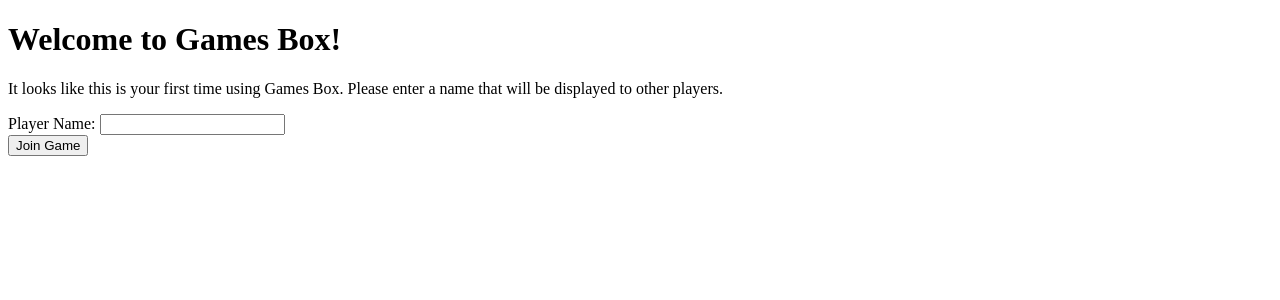
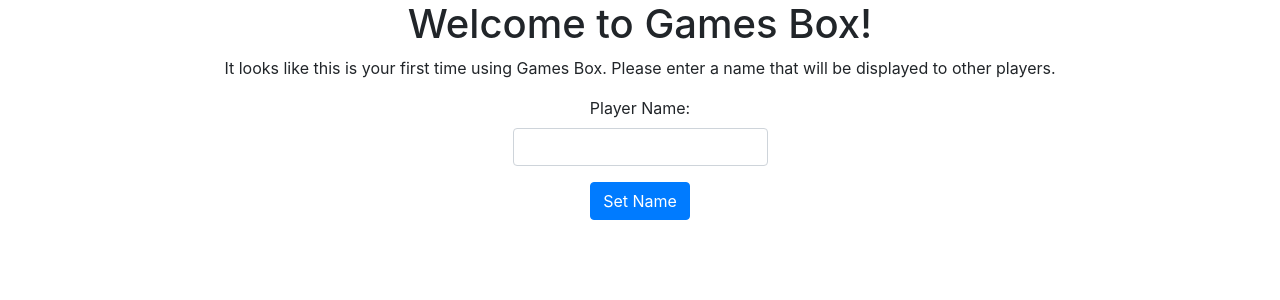
Before and after one commit to Tyler-Yates/games-box, a Python web app: template application/templates/common/new_player.html in a window 1280 px wide. Shown: the top 300 px of the page. Run offline with Jinja, Linux system fonts and the light colour scheme; the template is opened without the code that fills it, so the values that code supplies are empty.

Commit message:
Fix new player screen

```diff
--- a/application/__init__.py
+++ b/application/__init__.py
@@ -65,7 +65,7 @@ def _setup_app(app: Flask):
 
         # Ensure players create an ID cookie
         if ("player_id" not in request.cookies) or ("player_name" not in request.cookies):
-            if not request.url.endswith("/new_player"):
+            if ("vendor" not in request.url) and (not request.url.endswith("/new_player")):
                 return redirect("/new_player")
 
     @app.context_processor
--- a/application/templates/common/index.html
+++ b/application/templates/common/index.html
@@ -1,4 +1,8 @@
 {% extends "common/base.html" %}
+
+{% block title %}
+    <title>Games Box</title>
+{% endblock %}
 
 {% block content %}
     <h1>Game Box</h1>
--- a/application/templates/common/new_player.html
+++ b/application/templates/common/new_player.html
@@ -2,21 +2,29 @@
 <html lang="en">
 <head>
     <meta charset="UTF-8">
+
+    <link rel="stylesheet" href="{{ url_for('static', filename='vendor/bootstrap.min.css') }}">
+    <script src="{{ url_for('static', filename='vendor/jquery.slim.min.js') }}"></script>
+
     <title>Games Box</title>
 </head>
 <body>
-<div class="text-center">
+<div class="text-center container">
     <h1>Welcome to Games Box!</h1>
     <p>
         It looks like this is your first time using Games Box.
         Please enter a name that will be displayed to other players.
     </p>
     <form action="{{ url_for('common.new_player_register') }}" enctype="application/x-www-form-urlencoded" method="post">
-        <div class="form-group">
-            <label for="player_name_join" class="form-label">Player Name: </label>
-            <input id="player_name_join" name="player_name" type="text" maxlength="32" class="form-control">
+        <div class="row">
+            <div class="col-lg-3 mx-auto">
+                <div class="form-group">
+                    <label for="player_name_join" class="form-label">Player Name: </label>
+                    <input id="player_name_join" name="player_name" type="text" maxlength="32" class="form-control">
+                </div>
+            </div>
         </div>
-        <button type="submit" class="btn btn-primary">Join Game</button>
+        <button type="submit" class="btn btn-primary">Set Name</button>
     </form>
 </div>
 </body>
```
